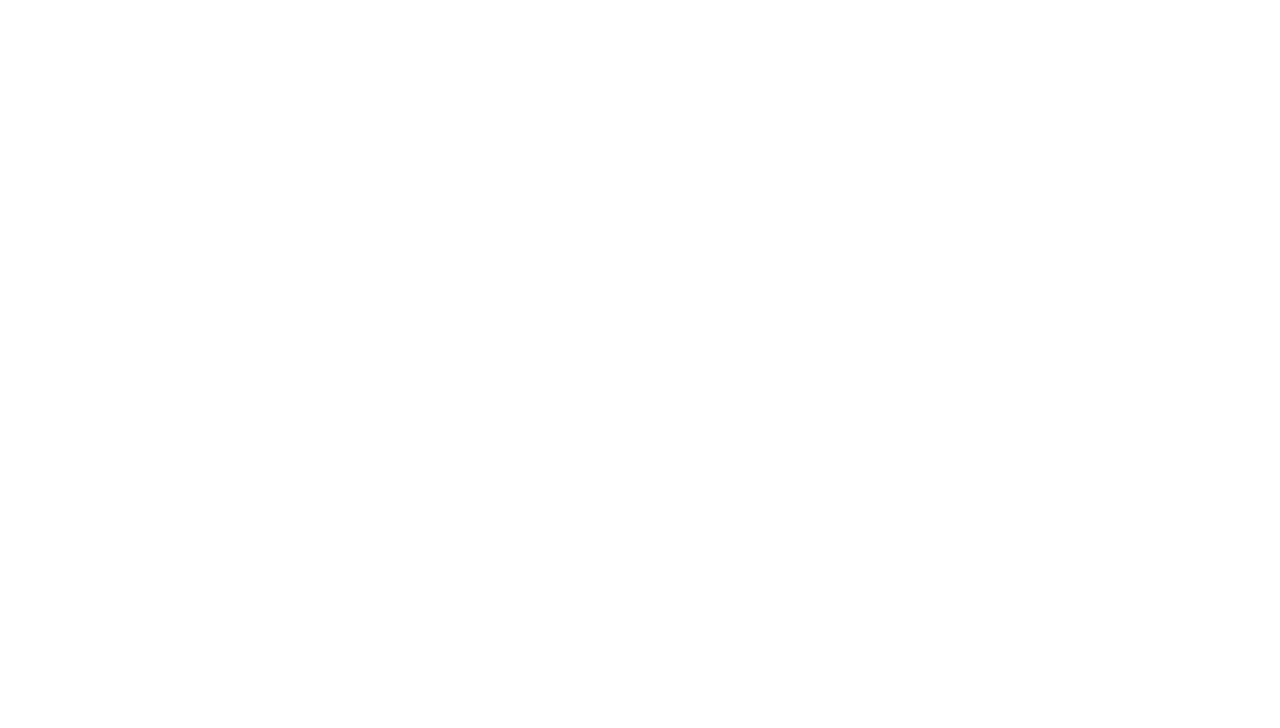
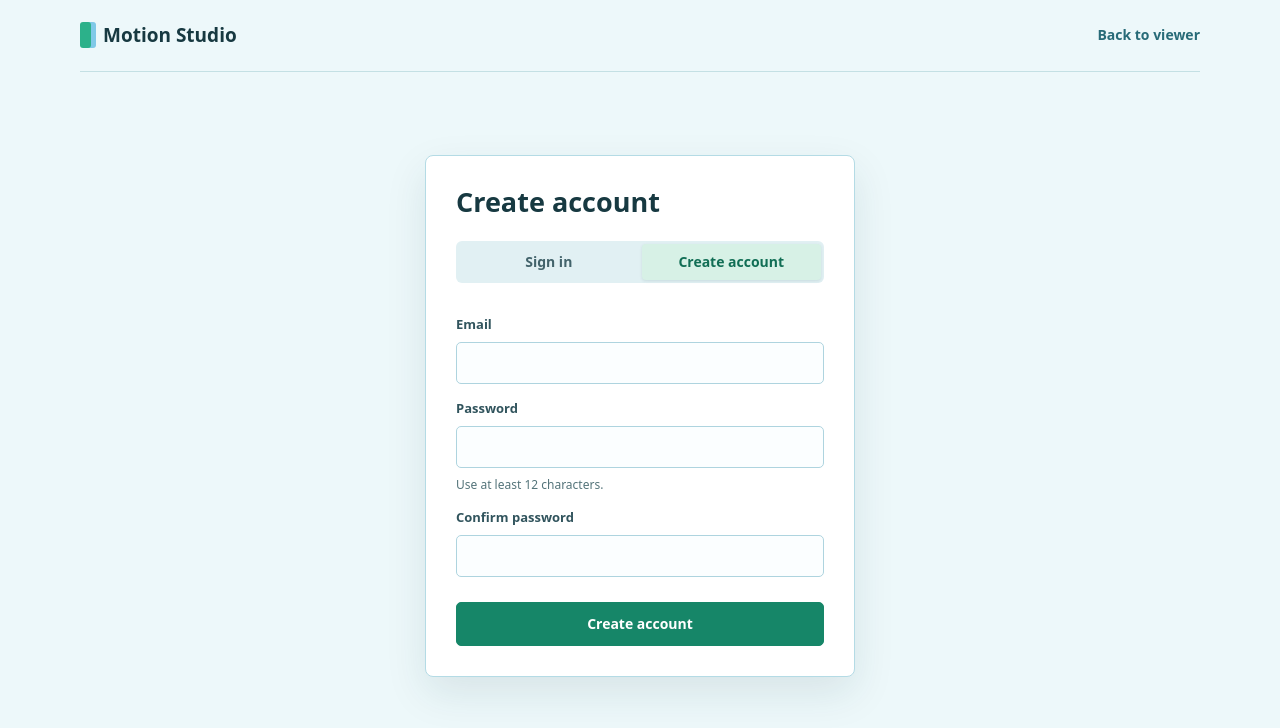
Before and after one commit to SpringWind-EC/mmd-viewer, a React (Vite) app: page /signup in a window 1280 px wide. Before the commit this address had no page. Shown: the top 728 px of the page. Built offline with nearby package versions, Linux system fonts and the light colour scheme; no server answers.

Commit message:
Added separate sign in / sign up page

```diff
--- a/src/App.tsx
+++ b/src/App.tsx
@@ -1,4 +1,5 @@
 import { Routes, Route, Navigate } from "react-router-dom";
+import AuthPage from "./pages/AuthPage";
 import MMDPage from "./pages/MMDPage";
 
 export default function App() {
@@ -6,6 +7,8 @@ export default function App() {
     <Routes>
       <Route path="/" element={<Navigate to="/MMD" replace />} />
       <Route path="/MMD" element={<MMDPage />} />
+      <Route path="/login" element={<AuthPage mode="login" />} />
+      <Route path="/signup" element={<AuthPage mode="register" />} />
     </Routes>
   );
 }
--- a/src/components/PlanLibrary.tsx
+++ b/src/components/PlanLibrary.tsx
@@ -1,4 +1,5 @@
-import { useEffect, useState, type FormEvent } from "react";
+import { useEffect, useState } from "react";
+import { Link } from "react-router-dom";
 import { accountApi, planApi, type Account, type PlanData, type SavedPlan } from "../services/api";
 import "./planLibrary.css";
 
@@ -13,9 +14,6 @@ export default function PlanLibrary({ currentPlan, suggestedTitle, revision, onL
   const [user, setUser] = useState<Account | null>(null);
   const [ready, setReady] = useState(false);
   const [plans, setPlans] = useState<SavedPlan[]>([]);
-  const [authMode, setAuthMode] = useState<"login" | "register">("login");
-  const [email, setEmail] = useState("");
-  const [password, setPassword] = useState("");
   const [title, setTitle] = useState("");
   const [selectedId, setSelectedId] = useState<string | null>(null);
   const [busy, setBusy] = useState(false);
@@ -43,23 +41,6 @@ export default function PlanLibrary({ currentPlan, suggestedTitle, revision, onL
     setSelectedId(null);
     setTitle(suggestedTitle);
   }, [revision, suggestedTitle]);
-
-  async function handleAuth(event: FormEvent) {
-    event.preventDefault();
-    setBusy(true);
-    setError(null);
-    try {
-      const result = authMode === "register"
-        ? await accountApi.register(email, password)
-        : await accountApi.login(email, password);
-      setUser(result.user);
-      setPassword("");
-    } catch (error) {
-      setError((error as Error).message);
-    } finally {
-      setBusy(false);
-    }
-  }
 
   async function handleLogout() {
     setBusy(true);
@@ -116,15 +97,11 @@ export default function PlanLibrary({ currentPlan, suggestedTitle, revision, onL
       {error && <p className="plan-library-error" role="alert">{error}</p>}
       {!ready && <p>Loading account...</p>}
       {ready && !user && (
-        <form onSubmit={handleAuth} className="plan-library-auth">
-          <div className="plan-library-modes" role="group" aria-label="Account action">
-            <button type="button" className={authMode === "login" ? "active" : ""} onClick={() => setAuthMode("login")}>Sign in</button>
-            <button type="button" className={authMode === "register" ? "active" : ""} onClick={() => setAuthMode("register")}>Create account</button>
-          </div>
-          <label>Email<input type="email" autoComplete="email" required value={email} onChange={(event) => setEmail(event.target.value)} /></label>
-          <label>Password<input type="password" autoComplete={authMode === "register" ? "new-password" : "current-password"} required minLength={12} value={password} onChange={(event) => setPassword(event.target.value)} /></label>
-          <button type="submit" disabled={busy}>{busy ? "Please wait..." : authMode === "register" ? "Create account" : "Sign in"}</button>
-        </form>
+        <div className="plan-library-guest">
+          <p>Sign in to save and load plans.</p>
+          <Link to="/login">Sign in</Link>
+          <Link to="/signup">Create account</Link>
+        </div>
       )}
       {user && (
         <>
--- a/src/components/planLibrary.css
+++ b/src/components/planLibrary.css
@@ -7,8 +7,7 @@
 
 .plan-library-heading,
 .plan-library-actions,
-.plan-library-item,
-.plan-library-modes {
+.plan-library-item {
   display: flex;
   align-items: center;
   gap: 7px;
@@ -33,7 +32,6 @@
 .plan-library button:disabled { opacity: .55; cursor: not-allowed; }
 .plan-library button:focus-visible { outline: 3px solid #70c7dc; outline-offset: 2px; }
 
-.plan-library-auth,
 .plan-library-save { display: grid; gap: 9px; margin-top: 11px; }
 .plan-library label { display: grid; gap: 5px; color: #31545d; font-weight: 600; }
 .plan-library input {
@@ -48,13 +46,25 @@
   font: inherit;
 }
 
-.plan-library-modes { padding: 3px; border-radius: 5px; background: #e0f1f4; }
-.plan-library-modes button { flex: 1; border: 0; background: transparent; color: #466a72; }
-.plan-library-modes button.active { background: #d2efe4; color: #116e55; box-shadow: 0 1px 3px rgba(21, 72, 80, .1); }
-.plan-library-auth > button,
 .plan-library-save .plan-library-actions button:first-child { border-color: #168668; background: #168668; color: #fff; }
-.plan-library-auth > button:hover:not(:disabled),
 .plan-library-save .plan-library-actions button:first-child:hover:not(:disabled) { border-color: #0f7259; background: #0f7259; }
+
+.plan-library-guest { display: flex; flex-wrap: wrap; align-items: center; gap: 9px; margin-top: 10px; }
+.plan-library-guest p { flex-basis: 100%; color: #49717a; }
+.plan-library-guest a {
+  min-height: 32px;
+  box-sizing: border-box;
+  padding: 6px 10px;
+  border: 1px solid #a5cfd7;
+  border-radius: 4px;
+  background: #fff;
+  color: #285a65;
+  font-weight: 600;
+  text-decoration: none;
+}
+.plan-library-guest a:first-of-type { border-color: #168668; background: #168668; color: #fff; }
+.plan-library-guest a:hover { border-color: #6bb9c9; background: #e6f5f7; color: #285a65; }
+.plan-library-guest a:focus-visible { outline: 3px solid #70c7dc; outline-offset: 2px; }
 
 .plan-library-email { margin: 8px 0; color: #49717a; overflow-wrap: anywhere; }
 .plan-library-error { margin: 9px 0; color: #a12d3d; overflow-wrap: anywhere; }
--- /dev/null
+++ b/src/pages/AuthPage.tsx
@@ -0,0 +1,88 @@
+import { useEffect, useState, type FormEvent } from "react";
+import { Link, useNavigate } from "react-router-dom";
+import { accountApi } from "../services/api";
+import "./authPage.css";
+
+interface Props {
+  mode: "login" | "register";
+}
+
+export default function AuthPage({ mode }: Props) {
+  const navigate = useNavigate();
+  const [checking, setChecking] = useState(true);
+  const [busy, setBusy] = useState(false);
+  const [email, setEmail] = useState("");
+  const [password, setPassword] = useState("");
+  const [confirmPassword, setConfirmPassword] = useState("");
+  const [error, setError] = useState<string | null>(null);
+
+  useEffect(() => {
+    setPassword("");
+    setConfirmPassword("");
+    setError(null);
+  }, [mode]);
+
+  useEffect(() => {
+    let active = true;
+    accountApi.me()
+      .then(({ user }) => { if (active && user) navigate("/MMD", { replace: true }); })
+      .catch(() => { /* The form can still report an API error on submit. */ })
+      .finally(() => { if (active) setChecking(false); });
+    return () => { active = false; };
+  }, [navigate]);
+
+  async function handleSubmit(event: FormEvent<HTMLFormElement>) {
+    event.preventDefault();
+    setError(null);
+    if (mode === "register" && password !== confirmPassword) {
+      setError("Passwords do not match.");
+      return;
+    }
+
+    setBusy(true);
+    try {
+      if (mode === "register") await accountApi.register(email.trim(), password);
+      else await accountApi.login(email.trim(), password);
+      navigate("/MMD", { replace: true });
+    } catch (cause) {
+      setError((cause as Error).message);
+    } finally {
+      setBusy(false);
+    }
+  }
+
+  return (
+    <main className="auth-page">
+      <header className="auth-header">
+        <Link to="/MMD" className="auth-brand"><span className="auth-brand-mark" aria-hidden="true" />Motion Studio</Link>
+        <Link to="/MMD" className="auth-back">Back to viewer</Link>
+      </header>
+      <div className="auth-main">
+        <section className="auth-panel" aria-labelledby="auth-title">
+          <h1 id="auth-title">{mode === "register" ? "Create account" : "Sign in"}</h1>
+          <nav className="auth-tabs" aria-label="Account pages">
+            <Link to="/login" aria-current={mode === "login" ? "page" : undefined}>Sign in</Link>
+            <Link to="/signup" aria-current={mode === "register" ? "page" : undefined}>Create account</Link>
+          </nav>
+          {checking ? <p className="auth-status">Checking account...</p> : (
+            <form onSubmit={handleSubmit} className="auth-form">
+              {error && <p className="auth-error" role="alert">{error}</p>}
+              <label htmlFor="auth-email">Email</label>
+              <input id="auth-email" type="email" autoComplete="email" required maxLength={254} value={email} onChange={(event) => setEmail(event.target.value)} />
+              <label htmlFor="auth-password">Password</label>
+              <input id="auth-password" type="password" autoComplete={mode === "register" ? "new-password" : "current-password"} required minLength={12} maxLength={128} value={password} onChange={(event) => setPassword(event.target.value)} />
+              {mode === "register" && (
+                <>
+                  <p className="auth-hint">Use at least 12 characters.</p>
+                  <label htmlFor="auth-confirm">Confirm password</label>
+                  <input id="auth-confirm" type="password" autoComplete="new-password" required minLength={12} maxLength={128} value={confirmPassword} onChange={(event) => setConfirmPassword(event.target.value)} />
+                </>
+              )}
+              <button type="submit" disabled={busy}>{busy ? "Please wait..." : mode === "register" ? "Create account" : "Sign in"}</button>
+            </form>
+          )}
+        </section>
+      </div>
+    </main>
+  );
+}
--- /dev/null
+++ b/src/pages/authPage.css
@@ -0,0 +1,84 @@
+body { margin: 0; }
+
+.auth-page {
+  box-sizing: border-box;
+  min-height: 100dvh;
+  padding: 0 24px;
+  background: #edf8fa;
+  color: #173941;
+  font: 14px/1.45 system-ui, 'Segoe UI', sans-serif;
+}
+
+.auth-header {
+  box-sizing: border-box;
+  max-width: 1120px;
+  min-height: 72px;
+  margin: 0 auto;
+  display: flex;
+  align-items: center;
+  justify-content: space-between;
+  gap: 20px;
+  border-bottom: 1px solid #c4e0e4;
+}
+
+.auth-header a { text-decoration: none; }
+.auth-brand { display: inline-flex; align-items: center; gap: 12px; color: #173941; font-size: 19px; font-weight: 700; }
+.auth-brand-mark { width: 11px; height: 26px; border-radius: 3px; background: #2cb18a; box-shadow: 5px 0 0 #80c9e8; }
+.auth-back { color: #286b78; font-weight: 600; }
+.auth-back:hover { color: #116e55; }
+
+.auth-main { min-height: calc(100dvh - 72px); display: grid; place-items: center; padding: 32px 0 72px; box-sizing: border-box; }
+.auth-panel {
+  box-sizing: border-box;
+  width: min(100%, 430px);
+  padding: 30px;
+  border: 1px solid #b4dbe5;
+  border-radius: 8px;
+  background: #fff;
+  box-shadow: 0 16px 42px rgba(15, 62, 73, .1);
+}
+.auth-panel h1 { margin: 0 0 23px; color: #173941; font-size: 27px; line-height: 1.2; font-weight: 700; letter-spacing: 0; }
+.auth-tabs { display: grid; grid-template-columns: 1fr 1fr; gap: 3px; padding: 3px; margin-bottom: 25px; border-radius: 6px; background: #e1f0f3; }
+.auth-tabs a { min-height: 36px; display: grid; place-items: center; border-radius: 4px; color: #42636b; font-weight: 600; text-decoration: none; }
+.auth-tabs a[aria-current="page"] { background: #d7f1e6; color: #116e55; box-shadow: 0 1px 3px rgba(21, 72, 80, .12); }
+.auth-form { display: grid; gap: 8px; }
+.auth-form label { margin-top: 7px; color: #31545d; font-size: 13px; font-weight: 650; }
+.auth-form input {
+  box-sizing: border-box;
+  width: 100%;
+  min-width: 0;
+  min-height: 42px;
+  padding: 9px 11px;
+  border: 1px solid #aed4df;
+  border-radius: 5px;
+  background: #fbfeff;
+  color: #173941;
+  font: inherit;
+}
+.auth-form input:focus { border-color: #259bc0; box-shadow: 0 0 0 3px rgba(111, 198, 222, .27); outline: none; }
+.auth-hint { margin: 0; color: #54747a; font-size: 12px; }
+.auth-form button {
+  min-height: 44px;
+  margin-top: 17px;
+  border: 1px solid #168668;
+  border-radius: 5px;
+  background: #168668;
+  color: #fff;
+  font: inherit;
+  font-weight: 700;
+  cursor: pointer;
+}
+.auth-form button:hover:not(:disabled) { background: #0f7259; }
+.auth-form button:disabled { opacity: .55; cursor: wait; }
+.auth-error { margin: 0 0 5px; padding: 9px 11px; border-left: 3px solid #c84955; background: #fff0f0; color: #8f2532; overflow-wrap: anywhere; }
+.auth-status { color: #54747a; }
+.auth-page a:focus-visible,
+.auth-form button:focus-visible { outline: 3px solid #70c7dc; outline-offset: 2px; }
+
+@media (max-width: 600px) {
+  .auth-page { padding: 0 16px; }
+  .auth-header { min-height: 64px; }
+  .auth-main { min-height: calc(100dvh - 64px); align-items: start; padding-top: 36px; }
+  .auth-panel { padding: 23px 20px; }
+  .auth-panel h1 { font-size: 24px; }
+}
```
Also changed, not shown: 1 other file (tests, documents, lock files or other folders).
